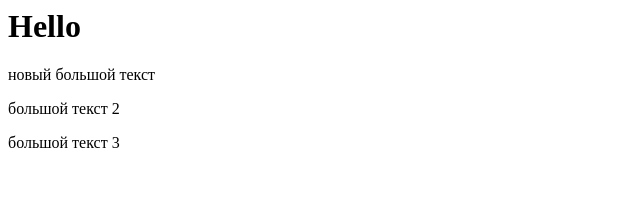
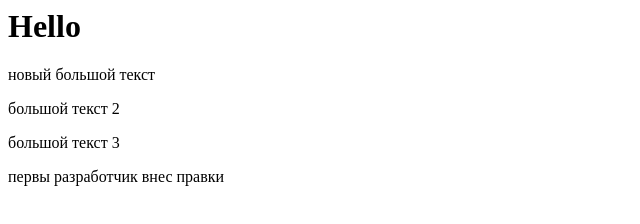
Before and after one commit to odvk/gitproj01, a plain HTML site: page index2.html in a window 1280 px wide. Shown: the whole page, without its empty margins (0-640 px from the left). Drawn offline with Linux system fonts and the light colour scheme.

Commit message:
index 2 edited

```diff
--- a/index2.html
+++ b/index2.html
@@ -1,7 +1,14 @@
 <h1>Hello </h1>
+
+<head>
+	<meta charset="UTF-8">
+
+</head>
 
 <p>новый большой текст</p>
 
 <p>большой текст 2</p>
 
 <p>большой текст 3</p>
+
+<p>первы разработчик внес правки</p>
```
